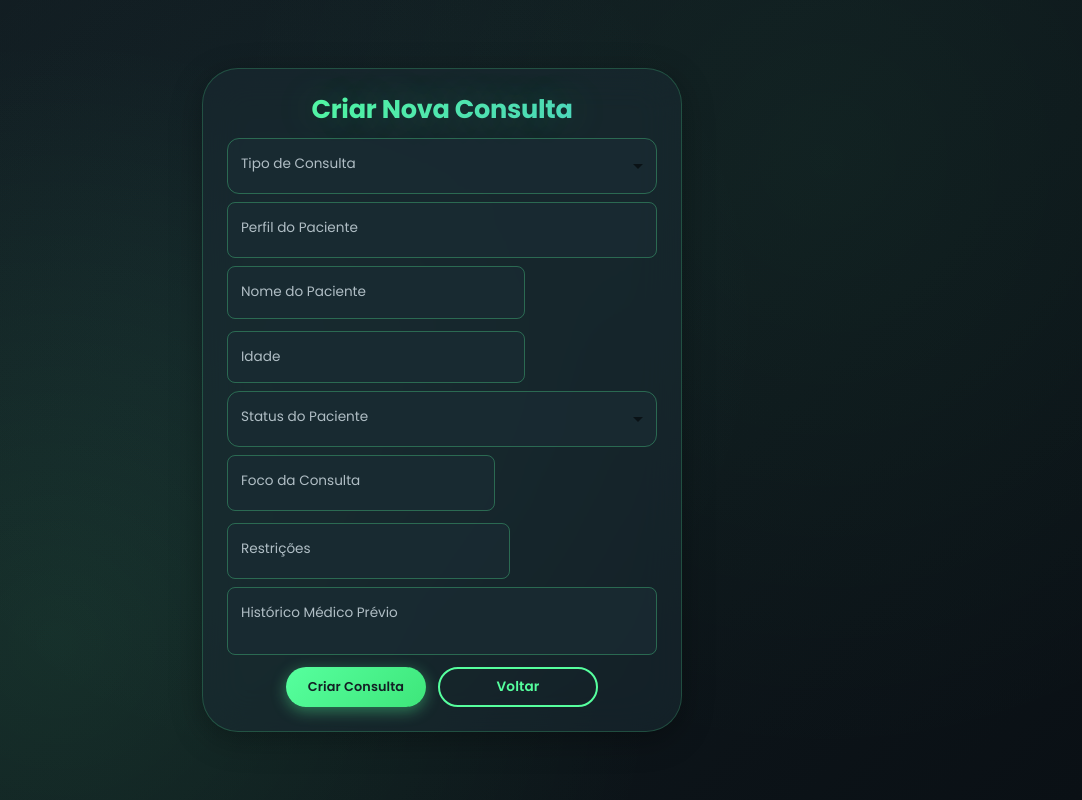
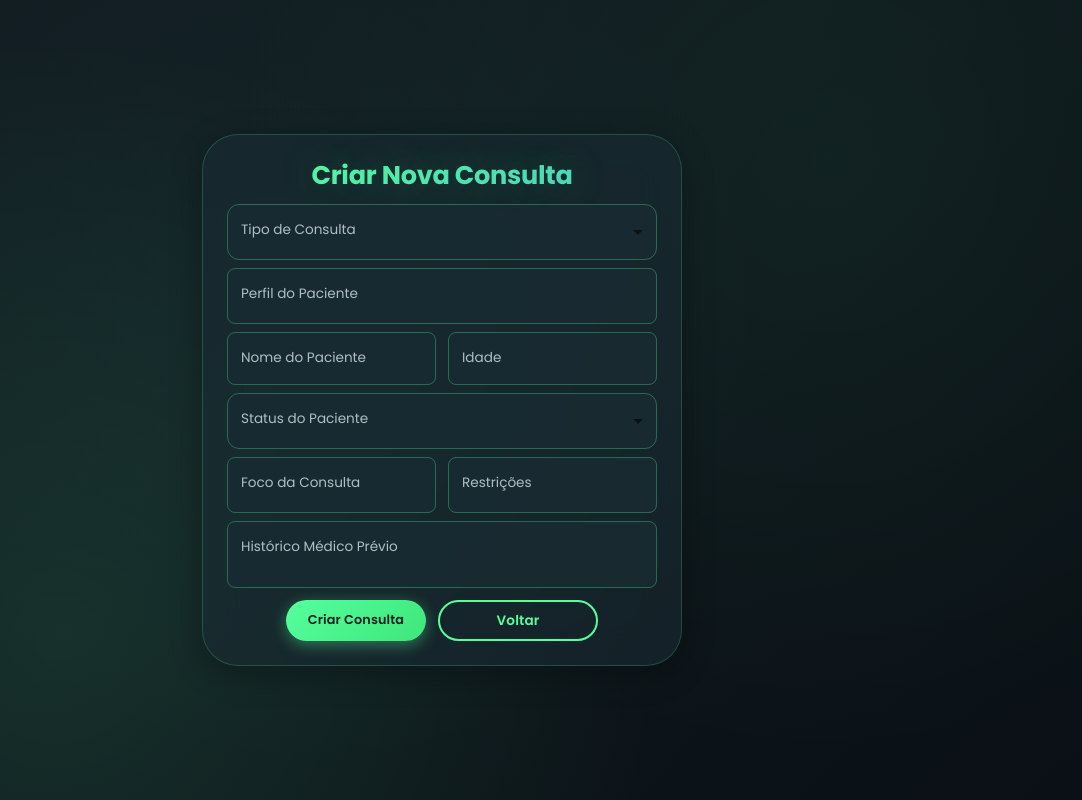
Before and after one commit to luan-vieira-er/28-BYTCHE, a Next.js app in the folder frontend/: page /CreateRoomPage in a window 1280 px wide. Shown: the whole page, without its empty margins (198-1280 px from the left). Built offline with nearby package versions, Linux system fonts and the light colour scheme; no server answers.

Commit message:
style: CreateRoomPage

```diff
--- a/frontend/pages/CreateRoomPage/index.js
+++ b/frontend/pages/CreateRoomPage/index.js
@@ -239,8 +239,8 @@ export default function CreateRoomPage() {
                 />
 
                 {/* Grid com Nome do Paciente e Idade */}
-                <Grid container spacing={1.5} sx={{ mb: 1 }}>
-                    <Grid item xs={12} sm={6}>
+                <Grid container spacing={1.5} sx={{ mb: 1, width: '100%', flexWrap: 'nowrap' }}>
+                    <Grid item xs={12} sm={6} sx={{ width: '50%' }}>
                         <TextField
                             label="Nome do Paciente"
                             placeholder="Digite o nome do paciente"
@@ -278,7 +278,7 @@ export default function CreateRoomPage() {
                             }}
                         />
                     </Grid>
-                    <Grid item xs={12} sm={6}>
+                    <Grid item xs={12} sm={6} sx={{ width: '50%' }}>
                         <TextField
                             label="Idade"
                             placeholder="Idade do paciente"
@@ -386,11 +386,11 @@ export default function CreateRoomPage() {
                 </FormControl>
 
                 {/* Grid com Foco e Restrições */}
-                <Grid container spacing={1.5} sx={{ mb: 1 }}>
-                    <Grid item xs={12} sm={6}>
+                <Grid container spacing={1.5} sx={{ mb: 1, width: '100%', flexWrap: 'nowrap'  }}>
+                    <Grid item xs={12} sm={6} sx={{ width: '50%' }}>
                         <TextField
                             label="Foco da Consulta"
-                            placeholder="Qual o foco principal..."
+
                             multiline
                             rows={1}
                             variant="outlined"
@@ -427,10 +427,10 @@ export default function CreateRoomPage() {
                             }}
                         />
                     </Grid>
-                    <Grid item xs={12} sm={6}>
+                    <Grid item xs={12} sm={6} sx={{ width: '50%' }}>
                         <TextField
                             label="Restrições"
-                            placeholder="Restrições ao falar com o paciente..."
+
                             multiline
                             rows={1}
                             variant="outlined"
```
